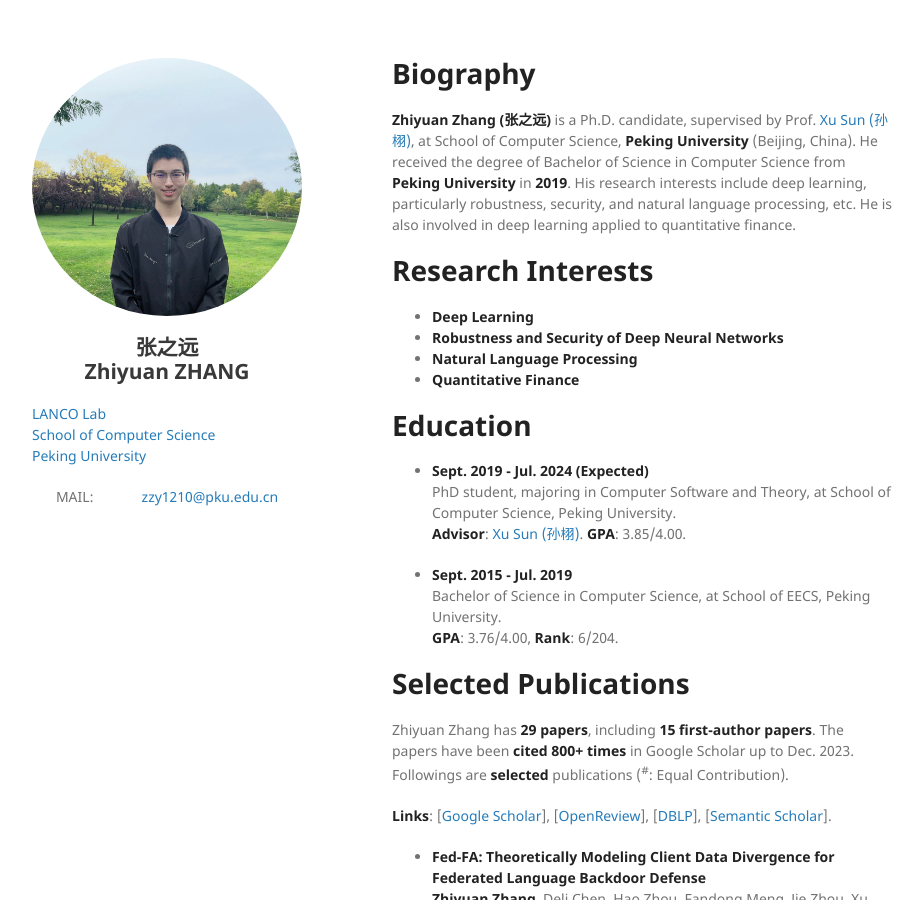
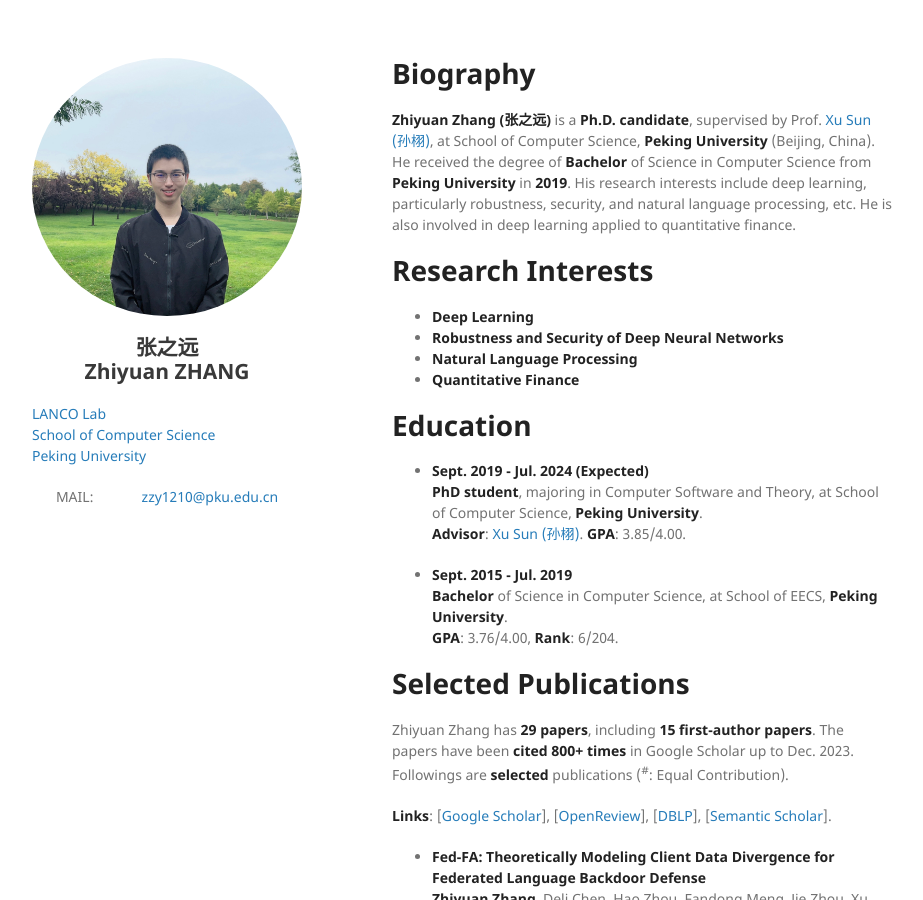
Before and after one commit to pkuzzy/pkuzzy.github.io, a Jekyll site: the page built from index.md, in a window 1280 px wide and 900 px high. Shown: the whole window, without its empty margins (178-1101 px from the left). Built offline with Jekyll 4.4.1, drawn with Linux system fonts in a browser that asks for light colours; nearby versions of some CDN libraries; our own code applies the rules of GitHub Pages for plain Markdown files; some of the changed text lies outside the part shown.

```diff
--- a/index.md
+++ b/index.md
@@ -3,7 +3,7 @@ layout: default
 ---
 
 # Biography
-**Zhiyuan Zhang (张之远)** is a Ph.D. candidate, supervised by Prof. [Xu Sun (孙栩)](https://xusun.org), at School of Computer Science, **Peking University** (Beijing, China). He received the degree of Bachelor of Science in Computer Science from **Peking University** in **2019**. His research interests include deep learning, particularly robustness, security, and natural language processing, etc. He is also involved in deep learning applied to quantitative finance.
+**Zhiyuan Zhang (张之远)** is a **Ph.D. candidate**, supervised by Prof. [Xu Sun (孙栩)](https://xusun.org), at School of Computer Science, **Peking University** (Beijing, China). He received the degree of **Bachelor** of Science in Computer Science from **Peking University** in **2019**. His research interests include deep learning, particularly robustness, security, and natural language processing, etc. He is also involved in deep learning applied to quantitative finance.
 
 # Research Interests
 - **Deep Learning**
@@ -15,11 +15,11 @@ layout: default
 # Education
 
 - **Sept. 2019 - Jul. 2024 (Expected)**
-  PhD student, majoring in Computer Software and Theory, at School of Computer Science, Peking University.
+  **PhD student**, majoring in Computer Software and Theory, at School of Computer Science, **Peking University**.
   **Advisor**: [Xu Sun (孙栩)](https://xusun.org). **GPA**: 3.85/4.00.
 
 - **Sept. 2015 - Jul. 2019**
-  Bachelor of Science in Computer Science, at School of EECS, Peking University.
+  **Bachelor** of Science in Computer Science, at School of EECS, **Peking University**.
   **GPA**: 3.76/4.00, **Rank**: 6/204.
 
 # Selected Publications
```
Also changed, not shown: other parts of index.md (+1 -1 lines).
